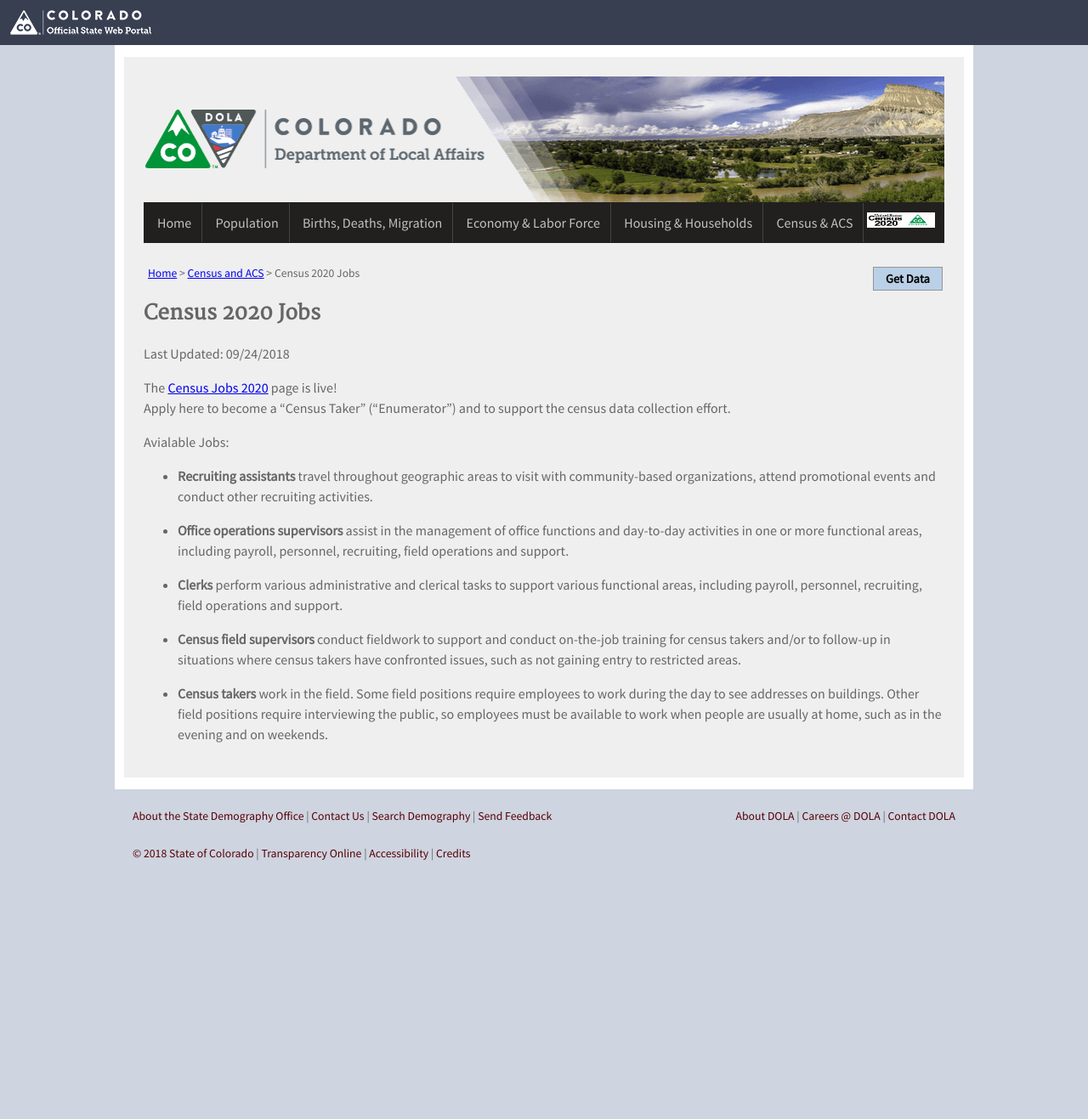
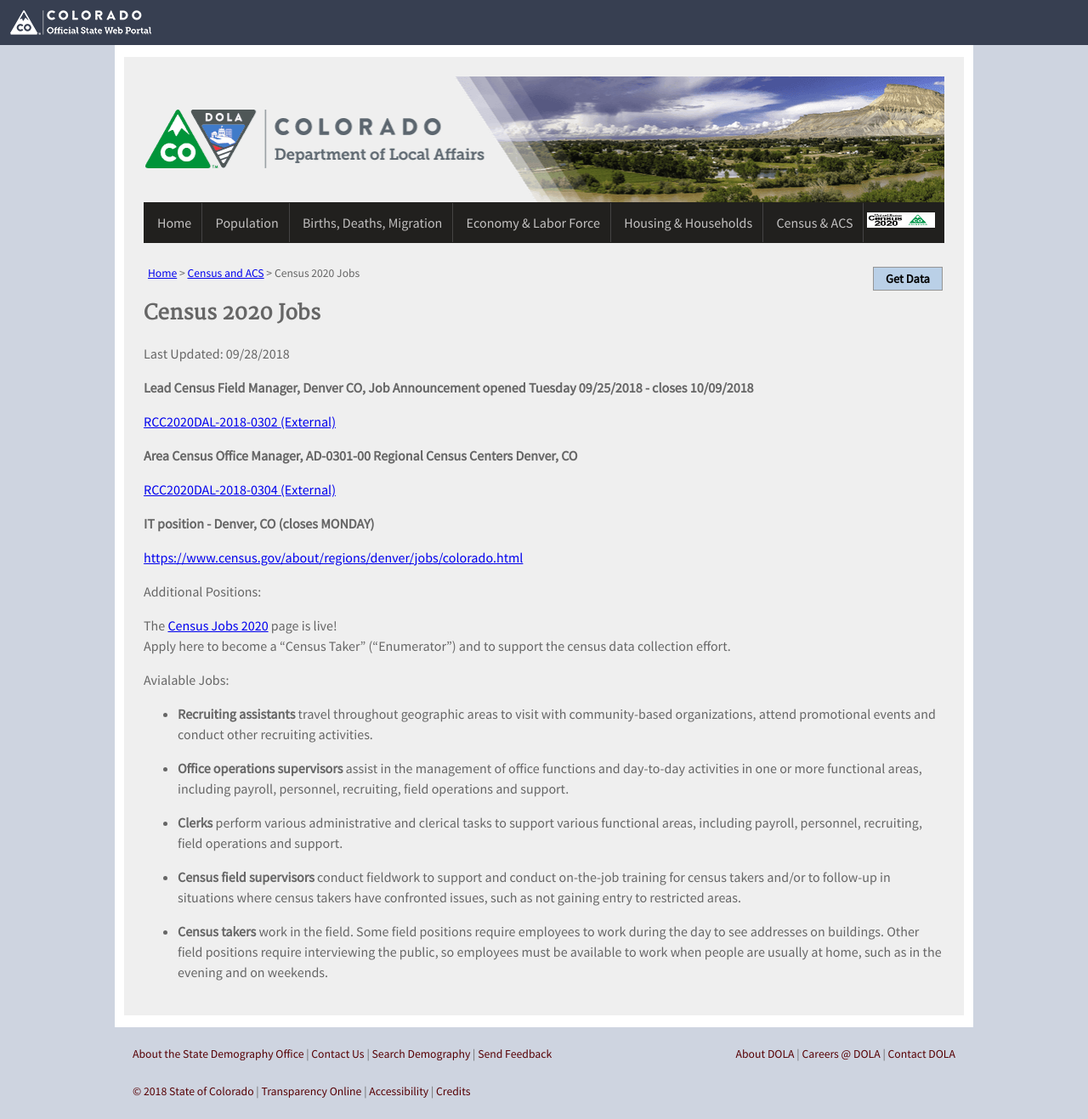
Before and after one commit to TBleess/Website_New, a Jekyll site: the page built from pages/5_CensusACS/2020-census-jobs.md, in a window 1280 px wide. Shown: the whole page at 85% size. Built offline with Jekyll 4.4.1, drawn with Linux system fonts in a browser that asks for light colours; before the commit the page ends 1037 px from its top, so only the background shows below that.

Commit message:
Update 2020-census-jobs.md

```diff
--- a/pages/5_CensusACS/2020-census-jobs.md
+++ b/pages/5_CensusACS/2020-census-jobs.md
@@ -8,7 +8,21 @@
 
 ## Census 2020 Jobs
 
-Last Updated: 09/24/2018
+Last Updated: 09/28/2018
+
+**Lead Census Field Manager, Denver CO, Job Announcement opened Tuesday 09/25/2018 - closes 10/09/2018**
+
+[RCC2020DAL-2018-0302 (External)](https://www.usajobs.gov/GetJob/ViewDetails/511560800)
+
+**Area Census Office Manager, AD-0301-00 Regional Census Centers Denver, CO**
+
+[RCC2020DAL-2018-0304 (External)](https://www.usajobs.gov/GetJob/ViewDetails/511562300)
+
+**IT position - Denver, CO (closes MONDAY)**
+
+[https://www.census.gov/about/regions/denver/jobs/colorado.html](https://www.census.gov/about/regions/denver/jobs/colorado.html)
+
+Additional Positions:
 
 The [Census Jobs 2020](https://2020census.gov/jobs?eml=gd&utm_medium=email&utm_source=govdelivery) page is live!
 Apply here to become a "Census Taker" ("Enumerator") and to support the census data collection effort.
```
